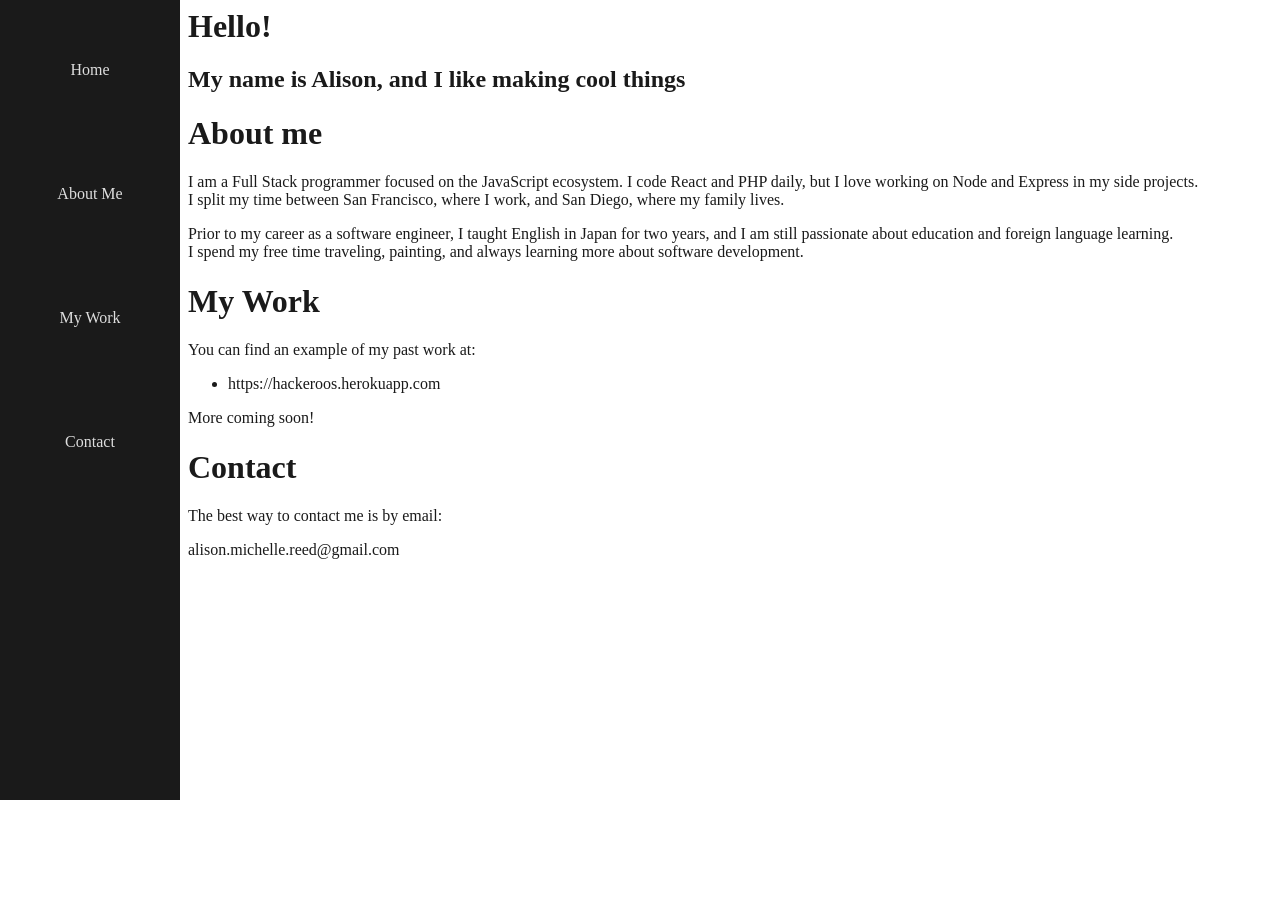
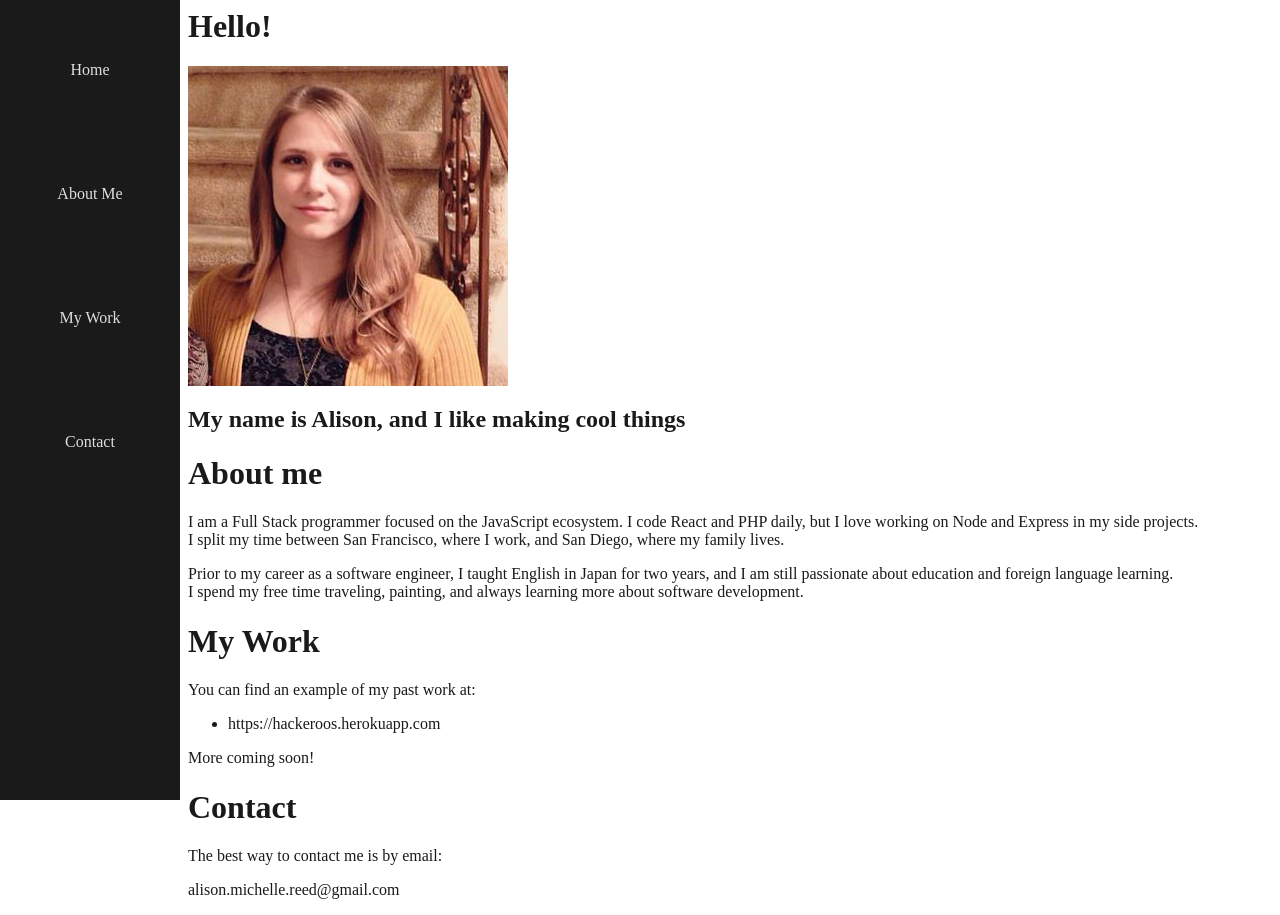
Before and after one commit to shimoal/personal_site, a React app: page / in a window 1280 px wide. Before the commit the page ends 800 px from the top, so only its background shows below. Built offline with nearby package versions, Linux system fonts and the light colour scheme.

Commit message:
Add picture of self for home page

```diff
--- a/src/pages/HomePage.js
+++ b/src/pages/HomePage.js
@@ -1,9 +1,11 @@
 import React from 'react';
+import selfImageSource from '../../assets/self.jpg';
 
 export default function HomePage() {
 	return (
 		<div id="home">
 			<h1>Hello!</h1>
+			<img src={selfImageSource} />
 
 			<h2>My name is Alison, and I like making cool things</h2>
 		</div>
```
Also changed, not shown: assets/self.jpg (added).
